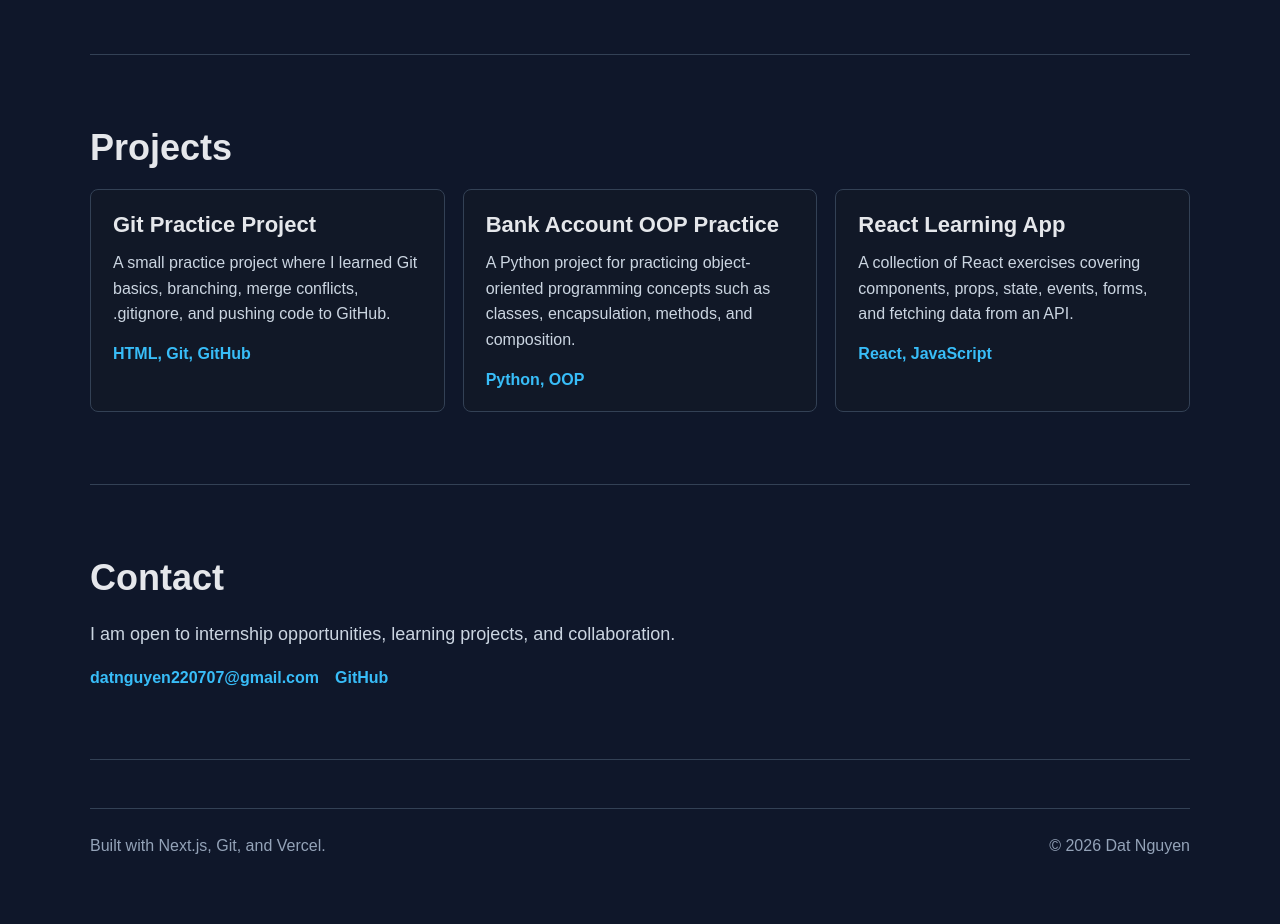
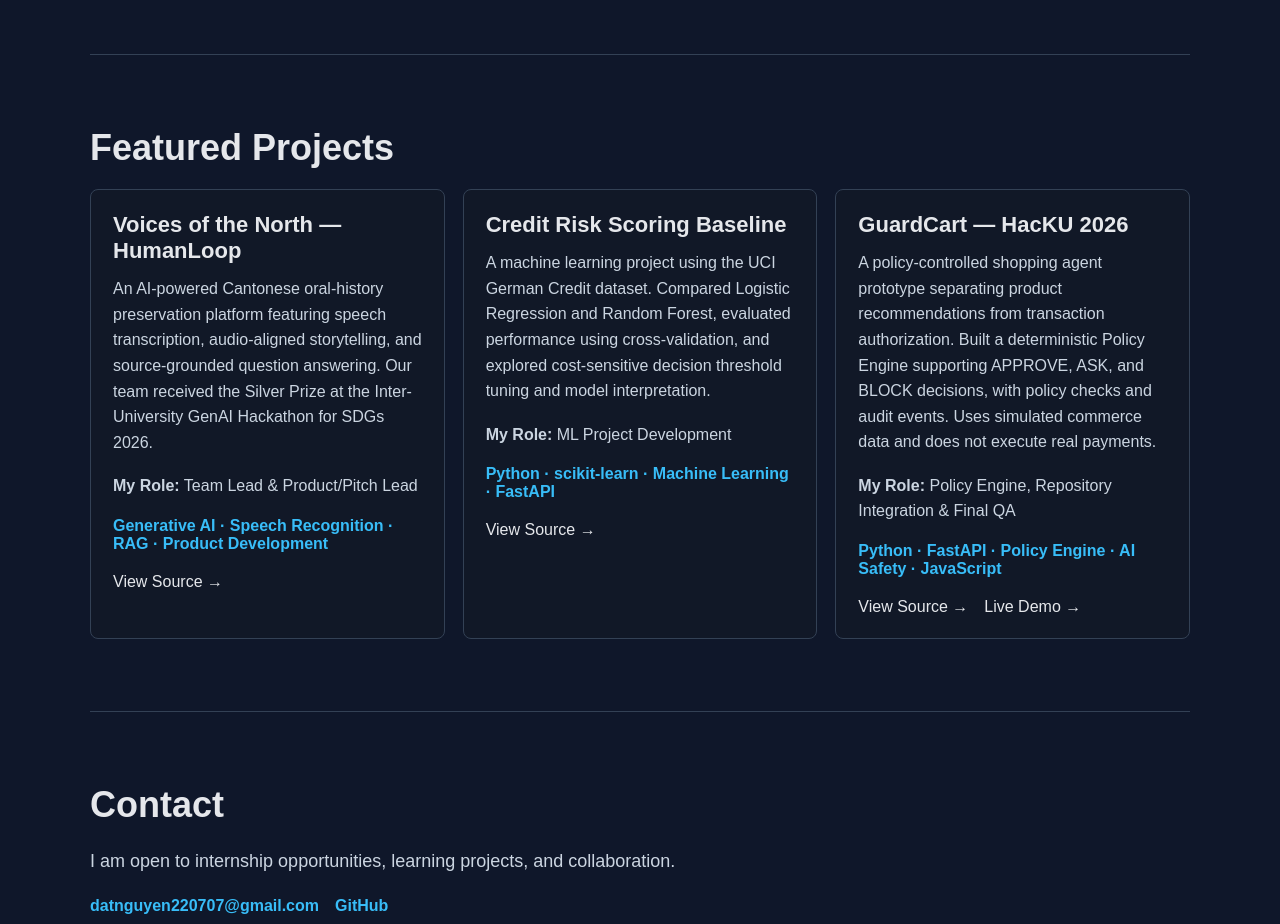
Before and after one commit to phatdat220707/dat-portfolio, a Next.js app: page / in a window 1280 px wide. Shown: the part 1780-2704 px from the top of the page. Before the commit the page ends 2675 px from the top, so only its background shows below. Built offline with nearby package versions, Linux system fonts and the light colour scheme.

Commit message:
Update project titles and descriptions

```diff
--- a/app/components/Projects.js
+++ b/app/components/Projects.js
@@ -1,34 +1,78 @@
+
 const projects = [
   {
-    title: "Git Practice Project",
+    title: "Voices of the North — HumanLoop",
     description:
-      "A small practice project where I learned Git basics, branching, merge conflicts, .gitignore, and pushing code to GitHub.",
-    tech: "HTML, Git, GitHub",
+      "An AI-powered Cantonese oral-history preservation platform featuring speech transcription, audio-aligned storytelling, and source-grounded question answering. Our team received the Silver Prize at the Inter-University GenAI Hackathon for SDGs 2026.",
+    role: "Team Lead & Product/Pitch Lead",
+    tech: "Generative AI · Speech Recognition · RAG · Product Development",
+    github: "https://github.com/buwanmihayou/voices-of-the-north",
+    demo: null,
   },
   {
-    title: "Bank Account OOP Practice",
+    title: "Credit Risk Scoring Baseline",
     description:
-      "A Python project for practicing object-oriented programming concepts such as classes, encapsulation, methods, and composition.",
-    tech: "Python, OOP",
+      "A machine learning project using the UCI German Credit dataset. Compared Logistic Regression and Random Forest, evaluated performance using cross-validation, and explored cost-sensitive decision threshold tuning and model interpretation.",
+    role: "ML Project Development",
+    tech: "Python · scikit-learn · Machine Learning · FastAPI",
+    github: "https://github.com/phatdat220707/credit-risk-scoring-baseline",
+    demo: null,
   },
   {
-    title: "React Learning App",
+    title: "GuardCart — HacKU 2026",
     description:
-      "A collection of React exercises covering components, props, state, events, forms, and fetching data from an API.",
-    tech: "React, JavaScript",
+      "A policy-controlled shopping agent prototype separating product recommendations from transaction authorization. Built a deterministic Policy Engine supporting APPROVE, ASK, and BLOCK decisions, with policy checks and audit events. Uses simulated commerce data and does not execute real payments.",
+    role: "Policy Engine, Repository Integration & Final QA",
+    tech: "Python · FastAPI · Policy Engine · AI Safety · JavaScript",
+    github: "https://github.com/phatdat220707/guardcart-hacku2026",
+    demo: "https://statuesque-squirrel-5ac82e.netlify.app",
   },
 ];
 
 export default function Projects() {
   return (
     <section className="section" id="projects">
-      <h2>Projects</h2>
+      <h2>Featured Projects</h2>
+
       <div className="projectsGrid">
         {projects.map((project) => (
           <article key={project.title} className="projectCard">
             <h3>{project.title}</h3>
+
             <p>{project.description}</p>
+
+            <p>
+              <strong>My Role:</strong> {project.role}
+            </p>
+
             <span>{project.tech}</span>
+
+            <div
+              style={{
+                display: "flex",
+                flexWrap: "wrap",
+                gap: "16px",
+                marginTop: "20px",
+              }}
+            >
+              <a
+                href={project.github}
+                target="_blank"
+                rel="noopener noreferrer"
+              >
+                View Source →
+              </a>
+
+              {project.demo && (
+                <a
+                  href={project.demo}
+                  target="_blank"
+                  rel="noopener noreferrer"
+                >
+                  Live Demo →
+                </a>
+              )}
+            </div>
           </article>
         ))}
       </div>
```
